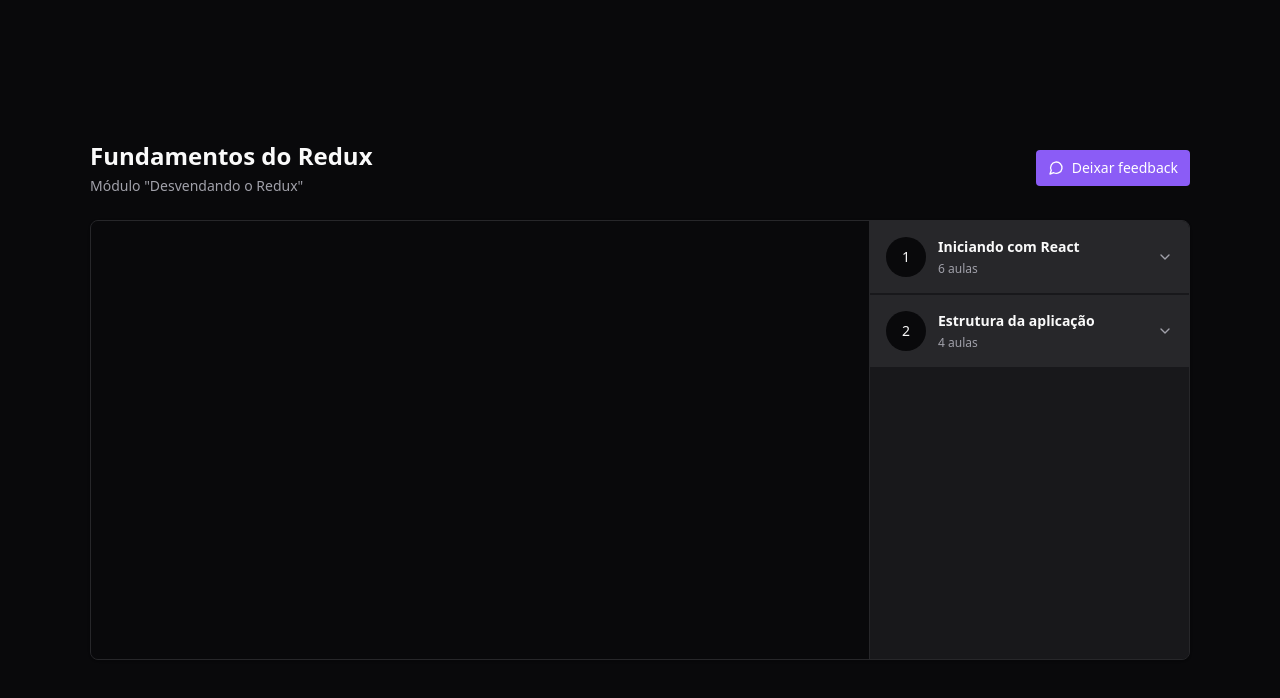
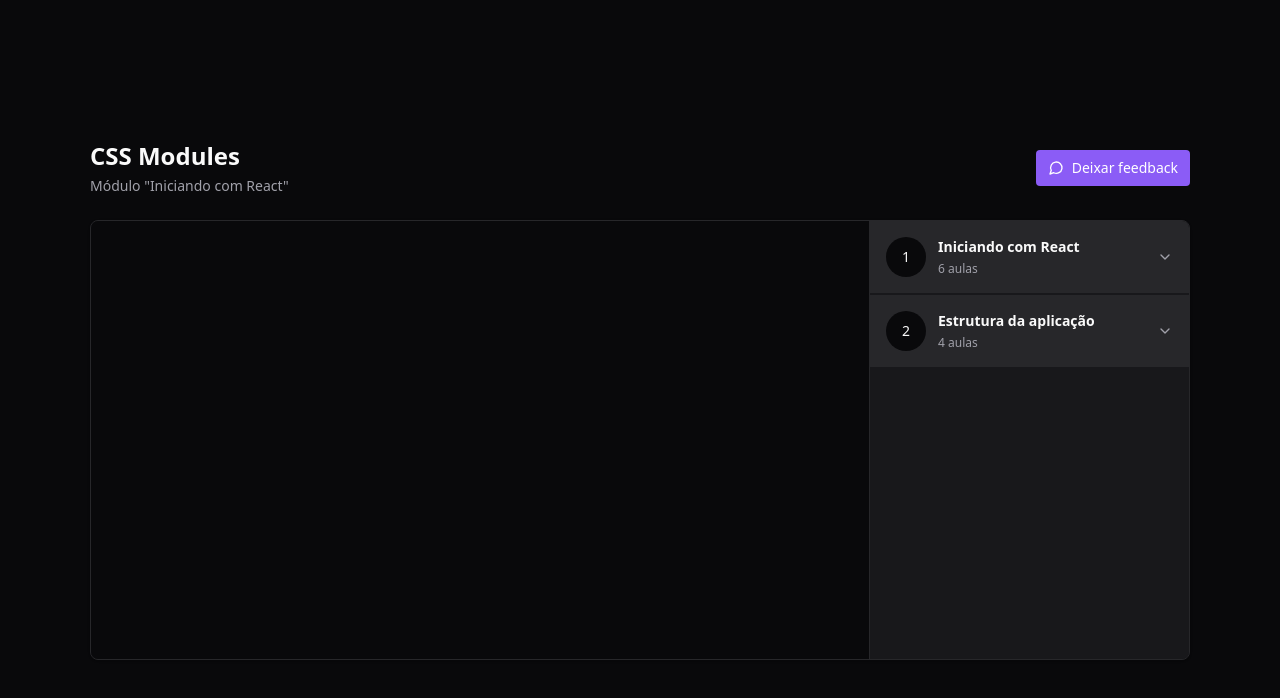
Before and after one commit to ceduardogodoi/ignite23-react-redux-zustand, a React (Vite) app: page / in a window 1280 px wide. Shown: the top 698 px of the page. Built offline with nearby package versions, Linux system fonts and the light colour scheme.

Commit message:
Destacando aula atual

```diff
--- a/src/components/Header.tsx
+++ b/src/components/Header.tsx
@@ -1,8 +1,18 @@
+import { useAppSelector } from '../store'
+
 export function Header() {
+  const { currentModule, currentLesson } = useAppSelector(state => {
+    const { currentModuleIndex, currentLessonIndex } = state.player
+    const currentModule = state.player.course.modules[currentModuleIndex]
+    const currentLesson = currentModule.lessons[currentLessonIndex]
+
+    return { currentModule, currentLesson }
+  })
+
   return (
     <div className="flex flex-col gap-1">
-      <h1 className="text-2xl font-bold">Fundamentos do Redux</h1>
-      <span className="text-sm text-zinc-400">Módulo "Desvendando o Redux"</span>
+      <h1 className="text-2xl font-bold">{currentLesson.title}</h1>
+      <span className="text-sm text-zinc-400">Módulo "{currentModule.title}"</span>
     </div>
   )
 }
--- a/src/components/Lesson.tsx
+++ b/src/components/Lesson.tsx
@@ -1,19 +1,27 @@
-import { Video } from 'lucide-react'
+import { PlayCircle, Video } from 'lucide-react'
 
 interface LessonProps {
   title: string
   duration: string
+  isCurrent?: boolean
   onPlay(): void
 }
 
-export function Lesson({ title, duration, onPlay }: LessonProps) {
+export function Lesson({ title, duration, onPlay, isCurrent = false }: LessonProps) {
   return (
     <button
       onClick={onPlay}
+      data-active={isCurrent}
       type="button"
-      className="flex items-center gap-3 text-sm text-zinc-400"
+      disabled={isCurrent}
+      className=
+        "flex items-center gap-3 text-sm text-zinc-400 data-[active=true]:text-emerald-400 enabled:hover:text-zinc-100"
     >
-      <Video className="w-4 h-4 text-zinc-500" />
+      {isCurrent ? (
+        <PlayCircle className="w-4 h-4 text-emerald-400" />
+      ) : (
+        <Video className="w-4 h-4 text-zinc-500" />
+      )}
       <span>{title}</span>
       <span className="ml-auto font-mono text-xs text-zinc-500">{duration}</span>
     </button>
--- a/src/components/Module.tsx
+++ b/src/components/Module.tsx
@@ -14,7 +14,12 @@
 export function Module({ moduleIndex, title, amountOfLessons }: ModuleProps) {
   const dispatch = useDispatch()
 
-  const lessons = useAppSelector(state => state.player.course.modules[moduleIndex].lessons);
+  const { currentModuleIndex, currentLessonIndex, lessons } = useAppSelector(state => {
+    const { currentModuleIndex, currentLessonIndex } = state.player
+    const lessons = state.player.course.modules[moduleIndex].lessons
+
+    return { currentModuleIndex, currentLessonIndex, lessons }
+  });
 
   return (
     <Collapsible.Root className="group">
@@ -33,14 +38,20 @@
 
       <Collapsible.Content>
         <nav className="relative flex flex-col gap-4 p-6">
-          {lessons.map((lesson, lessonIndex) => (
+          {lessons.map((lesson, lessonIndex) => {
+            const isCurrent = currentModuleIndex === moduleIndex &&
+              currentLessonIndex === lessonIndex
+
+            return (
               <Lesson
                 key={lesson.id}
                 title={lesson.title}
                 duration={lesson.duration}
                 onPlay={() => dispatch(play([moduleIndex, lessonIndex]))}
+                isCurrent={isCurrent}
               />
-          ))}
+            )
+          })}
         </nav>
       </Collapsible.Content>
     </Collapsible.Root>
```
Lines whose indentation alone changed are shown as unchanged.
